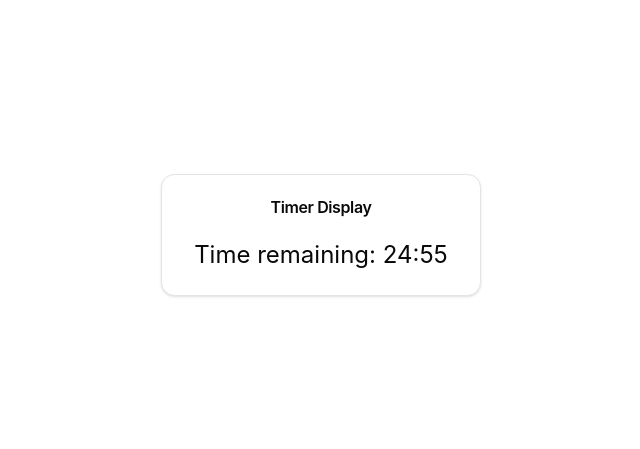
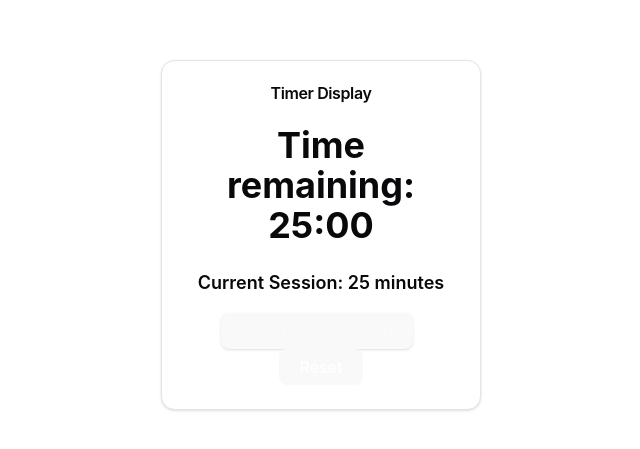
Before and after one commit to PedroSantosMartinez/Focus-Time-App, a React (Vite) app: page / in a window 1280 px wide. Shown: the part 185-634 px from the top of the page, without its empty margins (319-959 px from the left). Built offline with nearby package versions, Linux system fonts and the light colour scheme.

Commit message:
Finally Working Timer w/ Start, Pause, and Reset btn

```diff
--- a/package.json
+++ b/package.json
@@ -10,6 +10,7 @@
     "preview": "vite preview"
   },
   "dependencies": {
+    "@radix-ui/react-slot": "^1.1.2",
     "@tailwindcss/vite": "^4.0.6",
     "class-variance-authority": "^0.7.1",
     "clsx": "^2.1.1",
--- /dev/null
+++ b/src/app/components/ui/Button.tsx
@@ -0,0 +1,58 @@
+import * as React from "react"
+import { Slot } from "@radix-ui/react-slot"
+import { cva, type VariantProps } from "class-variance-authority"
+
+import { cn } from "../../lib/utils"
+
+const buttonVariants = cva(
+  "inline-flex items-center justify-center gap-2 whitespace-nowrap rounded-md text-sm font-medium transition-[color,box-shadow] disabled:pointer-events-none disabled:opacity-50 [&_svg]:pointer-events-none [&_svg:not([class*='size-'])]:size-4 [&_svg]:shrink-0 ring-ring/10 dark:ring-ring/20 dark:outline-ring/40 outline-ring/50 focus-visible:ring-4 focus-visible:outline-1 aria-invalid:focus-visible:ring-0",
+  {
+    variants: {
+      variant: {
+        default:
+          "bg-primary text-primary-foreground shadow-sm hover:bg-primary/90",
+        destructive:
+          "bg-destructive text-destructive-foreground shadow-xs hover:bg-destructive/90",
+        outline:
+          "border border-input bg-background shadow-xs hover:bg-accent hover:text-accent-foreground",
+        secondary:
+          "bg-secondary text-secondary-foreground shadow-xs hover:bg-secondary/80",
+        ghost: "hover:bg-accent hover:text-accent-foreground",
+        link: "text-primary underline-offset-4 hover:underline",
+      },
+      size: {
+        default: "h-9 px-4 py-2 has-[>svg]:px-3",
+        sm: "h-8 rounded-md px-3 has-[>svg]:px-2.5",
+        lg: "h-10 rounded-md px-6 has-[>svg]:px-4",
+        icon: "size-9",
+      },
+    },
+    defaultVariants: {
+      variant: "default",
+      size: "default",
+    },
+  }
+)
+
+function Button({
+  className,
+  variant,
+  size,
+  asChild = false,
+  ...props
+}: React.ComponentProps<"button"> &
+  VariantProps<typeof buttonVariants> & {
+    asChild?: boolean
+  }) {
+  const Comp = asChild ? Slot : "button"
+
+  return (
+    <Comp
+      data-slot="button"
+      className={cn(buttonVariants({ variant, size, className }))}
+      {...props}
+    />
+  )
+}
+
+export { Button, buttonVariants }
--- a/src/components/timer/TimerControl.jsx
+++ b/src/components/timer/TimerControl.jsx
@@ -0,0 +1,41 @@
+import React, { useState } from "react";
+import { Button } from "../../app/components/ui/Button"; // Import the Button component from the ui folder
+
+const TimerControl = ({ onStart, onReset, sessionDuration }) => {
+    const [isRunning, setIsRunning] = useState(false); // Keep track if the timer is running or not
+
+    // Function to start the timer / Start button click handler
+    const handleStartTimer = () => {
+        setIsRunning((prev) => !prev); // Toggle the isRunning state
+        onStart(!isRunning); // Call the onStart function to start the timer
+    };
+
+    // Render the timer control
+    return (
+        <div className="mt-6 text-center">
+            {/* Session duration display */}
+            <h2 className="text-lg font-semibold mb-4">
+                Current Session: {sessionDuration} minutes
+            </h2>
+
+            {/* Start/Pause button */}
+            <Button
+                onClick={handleStartTimer}
+                className="mr-2"
+            >
+                {isRunning ? "Pause Focus Session" : "Start Focus Session"} {/* Change the button text based on the isRunning state */}
+            </Button>
+
+            {/* Reset button */}
+            <Button
+                variant="outlined"
+                onClick={onReset}
+                className="text-white"
+            >
+                Reset
+            </Button>
+        </div>
+    );
+};
+
+export default TimerControl;
--- a/src/components/timer/TimerDisplay.jsx
+++ b/src/components/timer/TimerDisplay.jsx
@@ -1,8 +1,10 @@
 import React, { useEffect, useState } from "react";
 import { Card, CardContent, CardHeader, CardTitle } from "../../app/components/ui/Card"; // Import the Card, CardContent, CardHeader, and CardTitle components from the ui folder
+import TimerControl from "./TimerControl"; // Import the TimerControl component
 
 const TimerDisplay = () => {
   const [time, setTime] = useState(1500); // The initial value (useState) is 0, time is the state variable (0), and setTime is the function to update the state variable.
+  const [isRunning, setIsRunning] = useState(false); // Track if the timer is running or not
 
   // A function to format time to MM:SS
   const formatTime = (seconds) => {
@@ -18,10 +20,15 @@ const TimerDisplay = () => {
 
   // A function to start countdown for the timer
   useEffect(() => {
+    // Stop if the timer is not running or time is 0
+    if (!isRunning || time === 0) return;
+
     // Create a new interval to update the state every second
     const intervalId = setInterval(() => {
+
       // Decrement the time by 1 second
       setTime(time - 1);
+
       // If the time reaches 0, stop the interval and alert the user
       if (time === 0) {
         clearInterval(intervalId);
@@ -30,20 +37,33 @@ const TimerDisplay = () => {
     }, 1000);
     // Return a function to clean up the interval when the component unmounts
     return () => clearInterval(intervalId);
-  }, [time]); // The dependency array is [time] so the effect will run whenever time
+  }, [isRunning, time]); // The dependency array is [time] so the effect will run whenever time
+
+  // Function to start the timer
+  const handleStart = (start) => {
+    setIsRunning(start);
+  };
+
+  // Function to reset the timer
+  const handleReset = () => {
+    setTime(1500); // Reset the time to 1500 seconds (25 minutes)
+    setIsRunning(false); // Stop the timer
+  };
 
   // Render the timer display
   return (
-    //<div>
-    //  <h1>Timer Display</h1>
-    //  <h2>Time remaining: {formatTime(time)} </h2>
-   // </div>
     <Card className="w-80 mx-auto mt-10"> {/* The Card component is used to style the timer display */}
       <CardHeader>
         <CardTitle>Timer Display</CardTitle> {/* The CardTitle component is used to style the title of the timer display */}
       </CardHeader>
       <CardContent>
-        <h2 className="text-2xl">Time remaining: {formatTime(time)}</h2> {/* The formatTime function is used to display the time in MM:SS format */}
+        <h2 className="text-4xl font-bold">Time remaining: {formatTime(time)}</h2> {/* The formatTime function is used to display the time in MM:SS format */}
+        <TimerControl
+          onStart={handleStart}
+          onReset={handleReset}
+          isRunning={isRunning}
+          sessionDuration={Math.floor(time / 60)} // Convert seconds to minutes
+        />
    </CardContent>
  </Card>
   );
```
Also changed, not shown: 2 other files (tests, documents, lock files or other folders).
